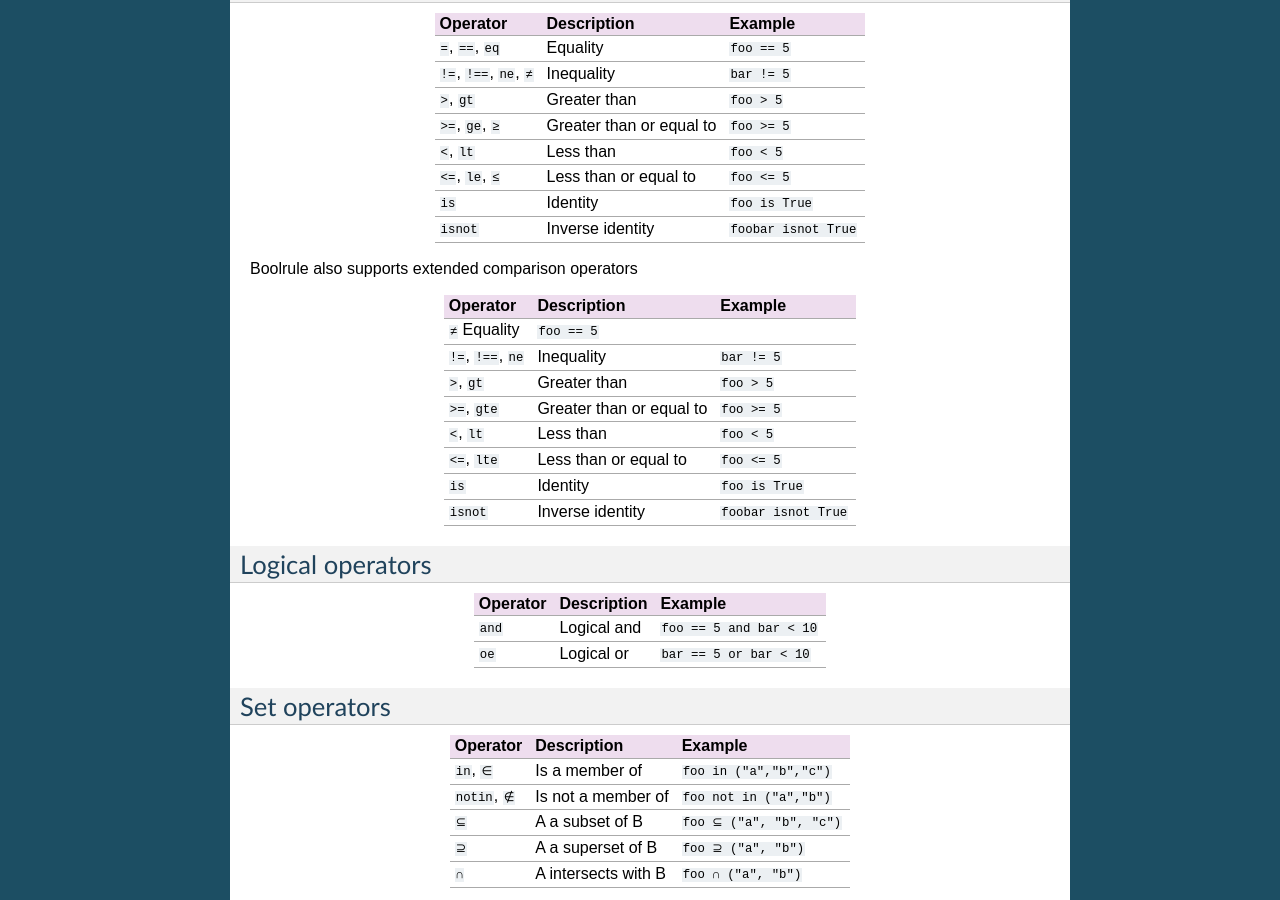
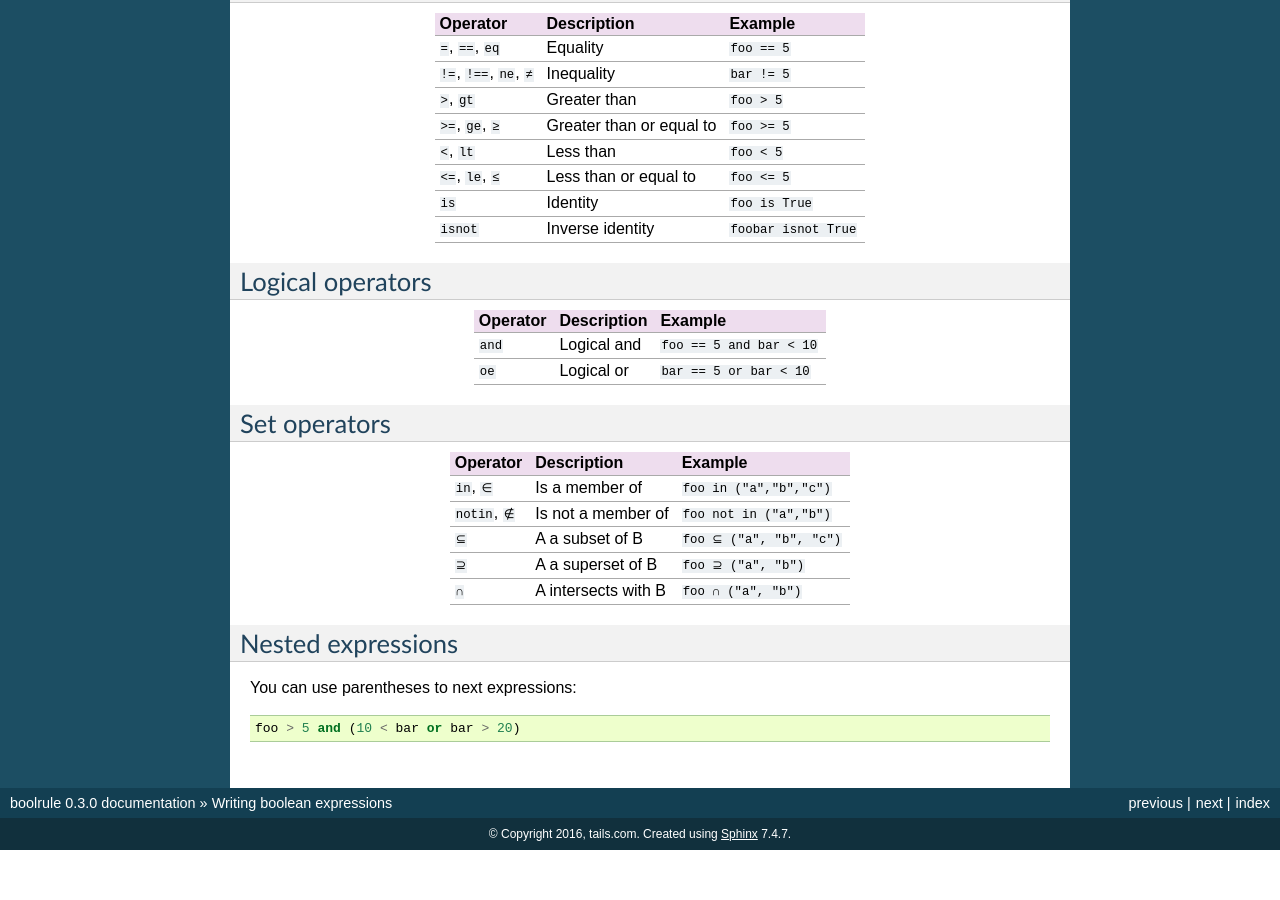
Before and after one commit to tailsdotcom/boolrule, a Sphinx documentation site: the page built from docs/expressions.rst, in a window 1280 px wide and 900 px high, scrolled down 847 px. Built offline with Sphinx 7.4.7, drawn with Linux system fonts in a browser that asks for light colours; after the commit the page ends 1697 px from its top, so only the background shows below that.

Commit message:
Remove superfluous table

```diff
--- a/docs/expressions.rst
+++ b/docs/expressions.rst
@@ -61,21 +61,6 @@ Operator                         Description               Example
 ===============================  ========================  =====================
 
 
-Boolrule also supports extended comparison operators
-
-=======================  ========================  =====================
-Operator                 Description               Example
-=======================  ========================  =====================
-``≠``    Equality                  ``foo == 5``
-``!=``, ``!==``, ``ne``  Inequality                ``bar != 5``
-``>``, ``gt``            Greater than              ``foo > 5``
-``>=``, ``gte``          Greater than or equal to  ``foo >= 5``
-``<``, ``lt``            Less than                 ``foo < 5``
-``<=``, ``lte``          Less than or equal to     ``foo <= 5``
-``is``                   Identity                  ``foo is True``
-``isnot``                Inverse identity          ``foobar isnot True``
-=======================  ========================  =====================
-
 Logical operators
 =================
 
```
